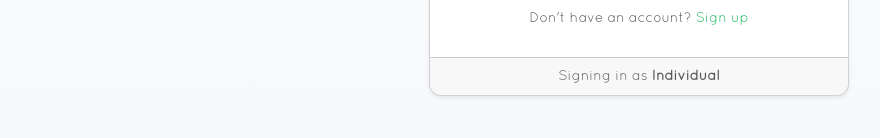
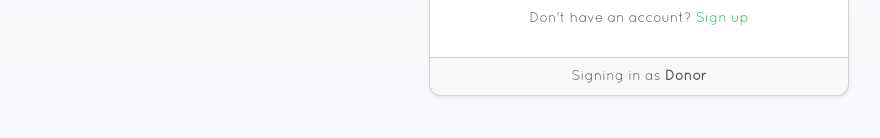
Before and after one commit to Give-Get/Give-Get, a React (Create React App) app: page /login in a window 1280 px wide. Shown: the part 540-678 px from the top of the page, without its empty margins (1-881 px from the left). Built offline with nearby package versions, Linux system fonts and the light colour scheme.

Commit message:
fixed registration

```diff
--- a/src/components/Login.jsx
+++ b/src/components/Login.jsx
@@ -1,9 +1,9 @@
 import React, { useState } from 'react';
-import { useNavigate } from 'react-router-dom';
+import { useNavigate, Link } from 'react-router-dom';
 import '../App.css';
 
 export default function Login() {
-  const [type, setType] = useState('individual');
+  const [type, setType] = useState('donor');
   const [email, setEmail] = useState('');
   const [password, setPassword] = useState('');
   const navigate = useNavigate();
@@ -30,8 +30,8 @@ export default function Login() {
             <div className="user-type btn-group mb-3" role="group">
               <button
                 type="button"
-                className={`btn ${type === 'individual' ? 'btn-primary' : 'btn-outline-secondary'}`}
-                onClick={() => setType('individual')}
+                className={`btn ${type === 'donor' ? 'btn-primary' : 'btn-outline-secondary'}`}
+                onClick={() => setType('donor')}
               >
                 Donor
               </button>
@@ -63,12 +63,12 @@ export default function Login() {
               </div>
             </form>
             <div className="text-center mt-3 small text-muted">
-                      Don't have an account? <a href="/register-donor" className="text-decoration-none" style={{ color: '#1db95eff' }}>Sign up</a>
+                      Don't have an account? <Link to={type === 'donor' ? '/register-donor' : '/register-organization'} className="text-decoration-none" style={{ color: '#1db95eff' }}>Sign up</Link>
             </div>
           </div>
 
           <div className="card-footer text-center small text-muted">
-            Signing in as <strong>{type === 'individual' ? 'Individual' : 'Organization'}</strong>
+            Signing in as <strong>{type === 'donor' ? 'Donor' : 'Organization'}</strong>
           </div>
         </div>
       </main>
```
